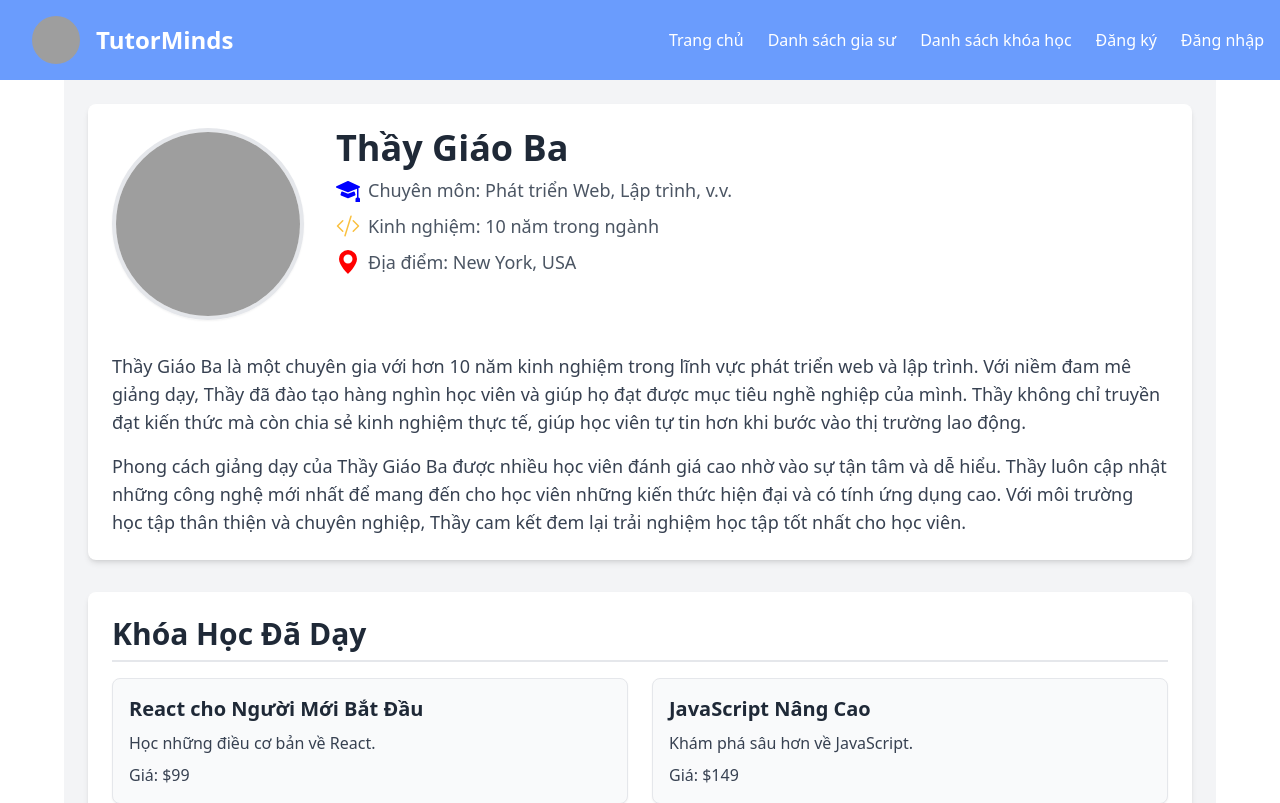
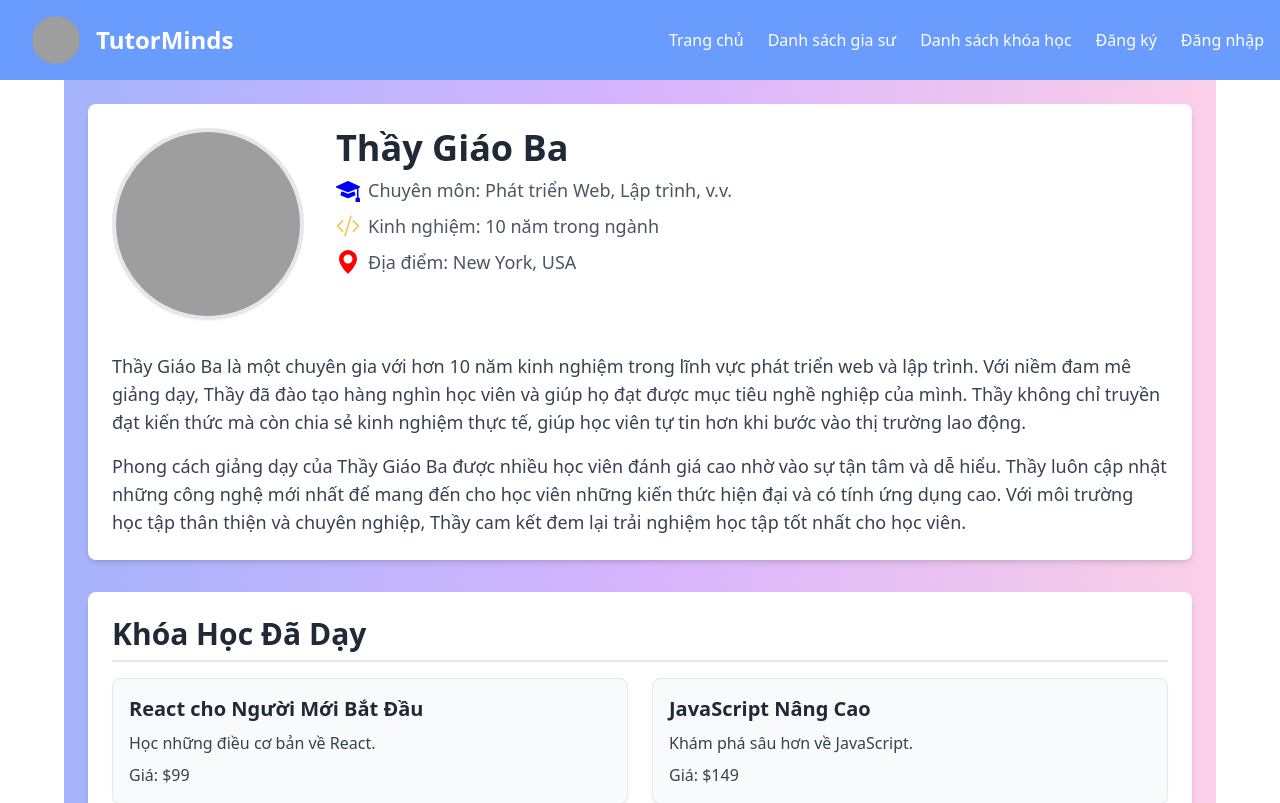
Before and after one commit to phantomthiefkid/EXE201-TutorMinds, a React (Create React App) app: page /tutordetail/1 in a window 1280 px wide. Shown: the top 803 px of the page. Built offline with nearby package versions, Linux system fonts and the light colour scheme; grey boxes are pictures that could not be loaded.

Commit message:
Background

```diff
--- a/src/components/Tutormanagement/TutorDetail.js
+++ b/src/components/Tutormanagement/TutorDetail.js
@@ -3,7 +3,7 @@ import { GeoAltFill, MortarboardFill, StarFill, CodeSlash } from 'react-bootstra
 
 const TutorDetail = () => {
     return (
-        <div className="max-w-6xl mx-auto p-6 bg-gray-100">
+        <div className="max-w-6xl mx-auto p-6 bg-gradient-to-r from-indigo-300 via-purple-300 to-pink-200 ">
             <div className="bg-white shadow-md rounded-lg p-6 mb-8">
                 <div className="flex flex-col md:flex-row items-center md:items-start md:space-x-8 mb-8">
                     <img
```
